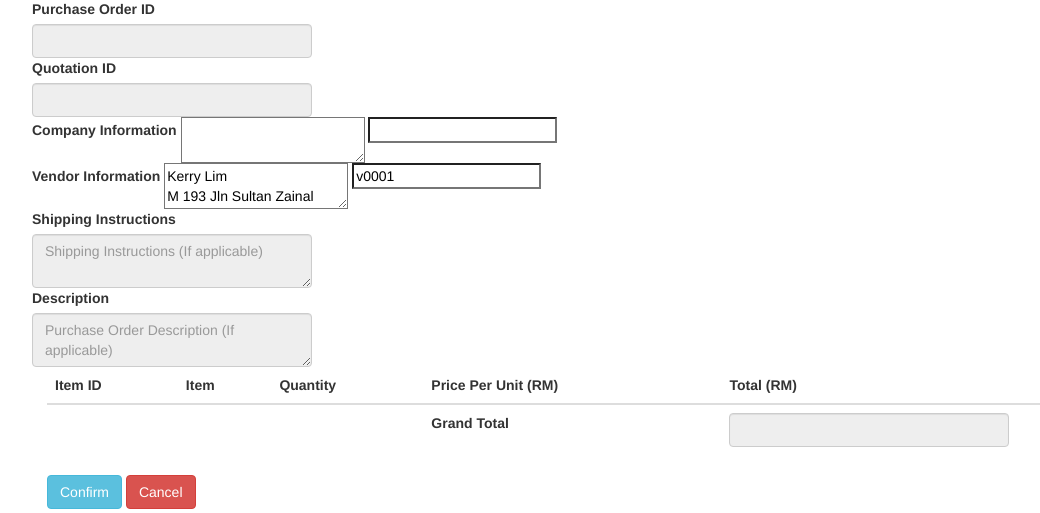
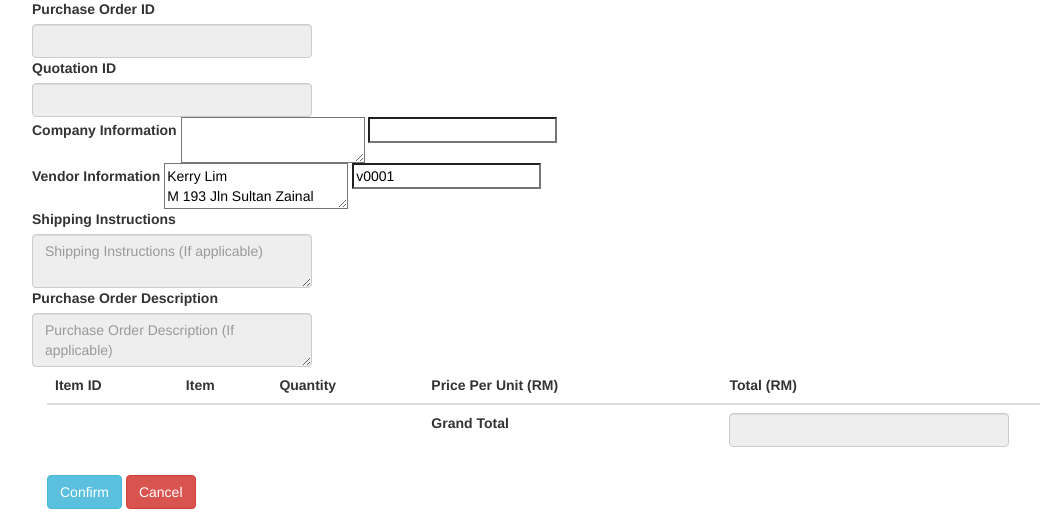
Before and after one commit to evangelistagrace/Group-02-Purchasing-System, a Django app: template Purchasing System/PurchaseOrder/templates/PurchaseOrder/purchaseorderconfirmation.html in a window 1280 px wide. Shown: the part 51-564 px from the top of the page, without its empty margins (23-1063 px from the left). Run offline with Django 3.2, Linux system fonts and the light colour scheme; the template is opened without the code that fills it: values named after a table or form of the project are taken from there, others are empty; data comes from the database, SQL or seed files in the repository; some libraries are stand-ins or nearby versions.

Commit message:
Change Description to Purchase Order Description

```diff
--- a/Purchasing System/PurchaseOrder/templates/PurchaseOrder/purchaseorderconfirmation.html
+++ b/Purchasing System/PurchaseOrder/templates/PurchaseOrder/purchaseorderconfirmation.html
@@ -33,7 +33,7 @@
                <textarea class="form-control potextarea" name="shipping_inst" id="shipping_inst" placeholder="Shipping Instructions (If applicable)" readonly>{{shipping_inst}}</textarea>
             </div>
             <div class="col">
-                <label class="labelpodetails fontlabel">Description</label>
+                <label class="labelpodetails fontlabel">Purchase Order Description</label>
                 <textarea class="form-control potextarea" name="description" id="description" placeholder="Purchase Order Description (If applicable)" readonly>{{description}}</textarea>
             </div>
         </div>
```
Also changed, not shown: Purchasing System/db.sqlite3.
